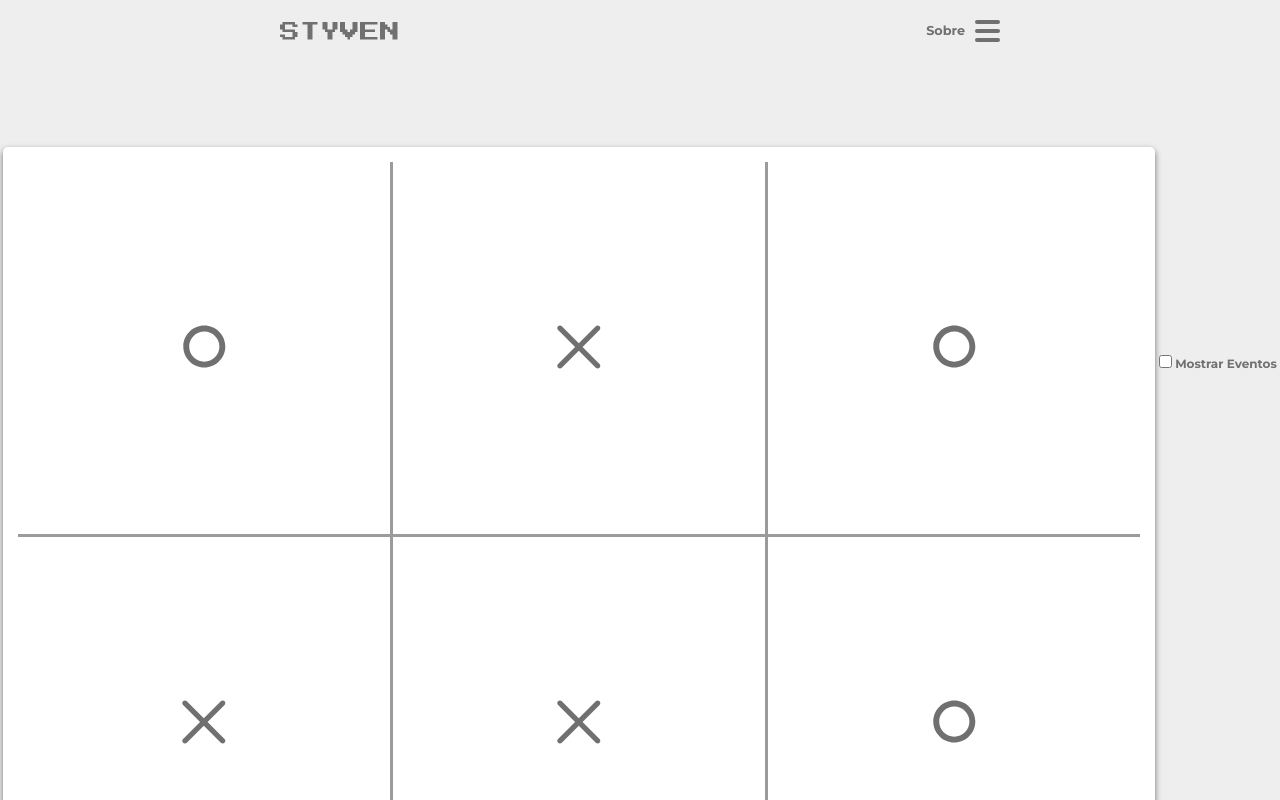
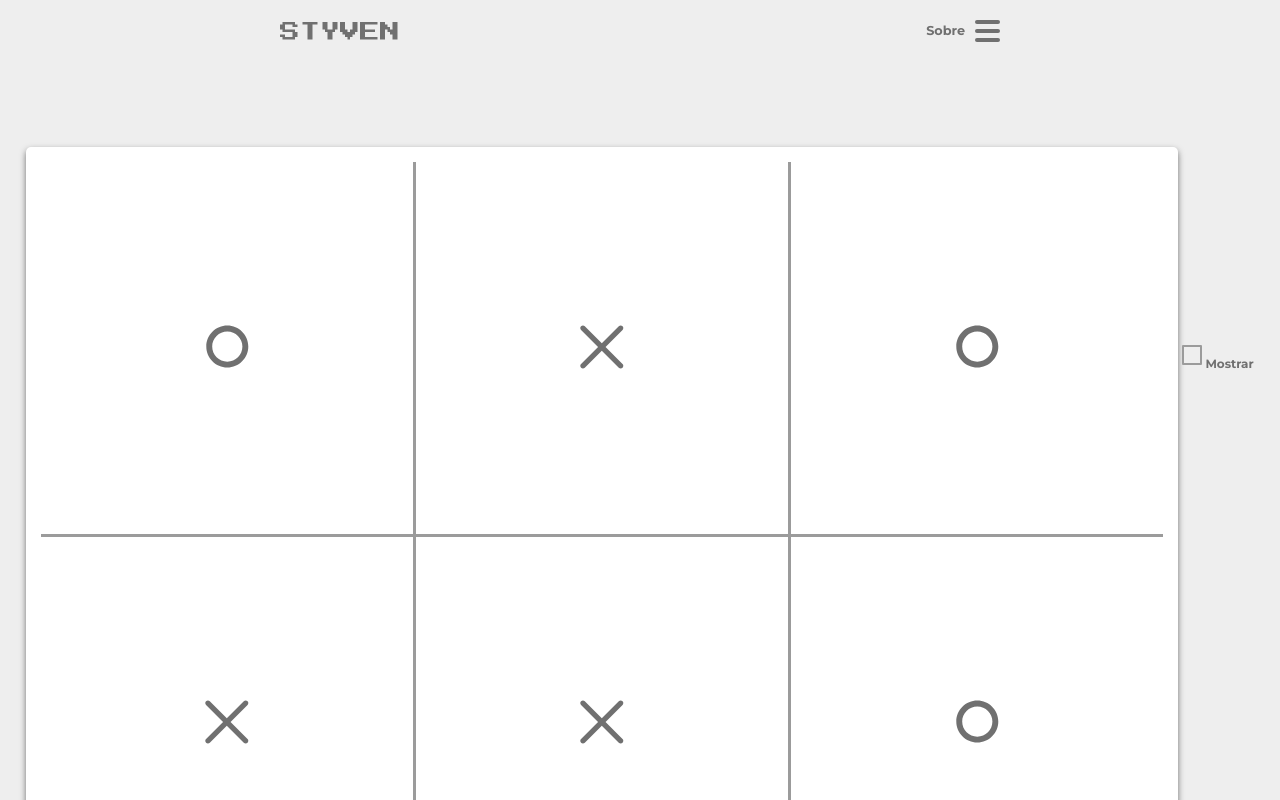
Before and after one commit to StyvenNoronha/JogoDaVelha, a React (Vite) app: page / in a window 1280 px wide. Shown: the top 800 px of the page. Built offline with nearby package versions, Linux system fonts and the light colour scheme.

Commit message:
Criado o Css do Checkbox

```diff
--- a/src/objects/CheckBox/style.css
+++ b/src/objects/CheckBox/style.css
@@ -0,0 +1,15 @@
+.input {
+  appearance: none;
+  -webkit-appearance: none;
+  width: 20px;
+  height: 20px;
+  border: 2px solid var(--color-third);
+  border-radius: 1px;
+
+  background: var(--color-second);
+}
+
+.input:checked {
+  background: var(--color-black);
+  border: 2px solid var(--color-negative);
+}
--- a/src/objects/Input/index.jsx
+++ b/src/objects/Input/index.jsx
@@ -6,7 +6,7 @@ import './style.css'
 
 const Input = (props) => (
 
-    <input id={props.id} type={props.type} value={props.value} />
+    <input className="input" id={props.id} type={props.type} value={props.value} />
 
 )
 
--- a/src/style/settings/colors.css
+++ b/src/style/settings/colors.css
@@ -1,4 +1,5 @@
 :root {
+  --color-black:#000000;
   --color-negative: #3a4042;
   --color-zero: #ffffff;
   --color-fisrt: #f25a70;
```
